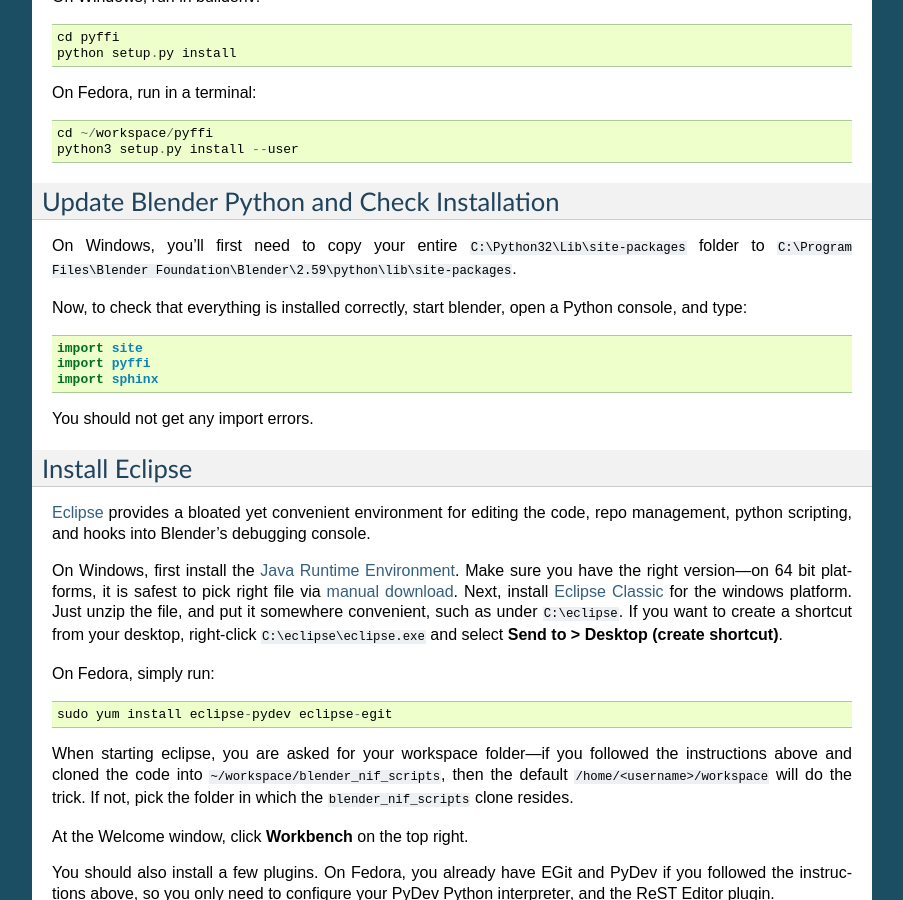
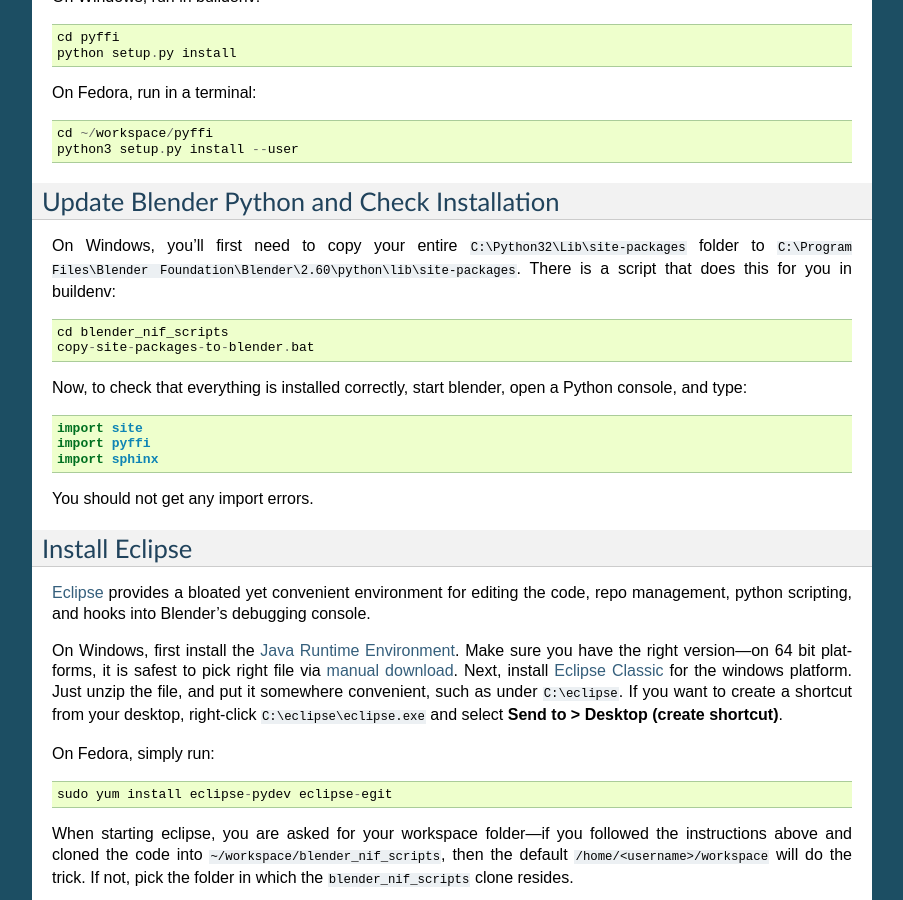
Before and after one commit to niftools/blender_niftools_addon, a Sphinx documentation site: the page built from docs/development/setup.rst, in a window 1280 px wide and 900 px high, scrolled down 2403 px. Shown: the whole window, without its empty margins (198-1101 px from the left). Built offline with Sphinx 7.4.7, drawn with Linux system fonts in a browser that asks for light colours; formulas are drawn with MathJax 3; the version number could not be read and is left out.

Commit message:
Documented the new copy-site-packages-to-blender.bat script.

```diff
--- a/docs/development/setup.rst
+++ b/docs/development/setup.rst
@@ -160,7 +160,11 @@
 
 On Windows, you'll first need to
 copy your entire ``C:\Python32\Lib\site-packages`` folder to
-``C:\Program Files\Blender Foundation\Blender\2.59\python\lib\site-packages``.
+``C:\Program Files\Blender Foundation\Blender\2.60\python\lib\site-packages``.
+There is a script that does this for you in buildenv::
+
+  cd blender_nif_scripts
+  copy-site-packages-to-blender.bat
 
 Now, to check that everything is installed correctly, start blender, open a Python console,
 and type::
```
